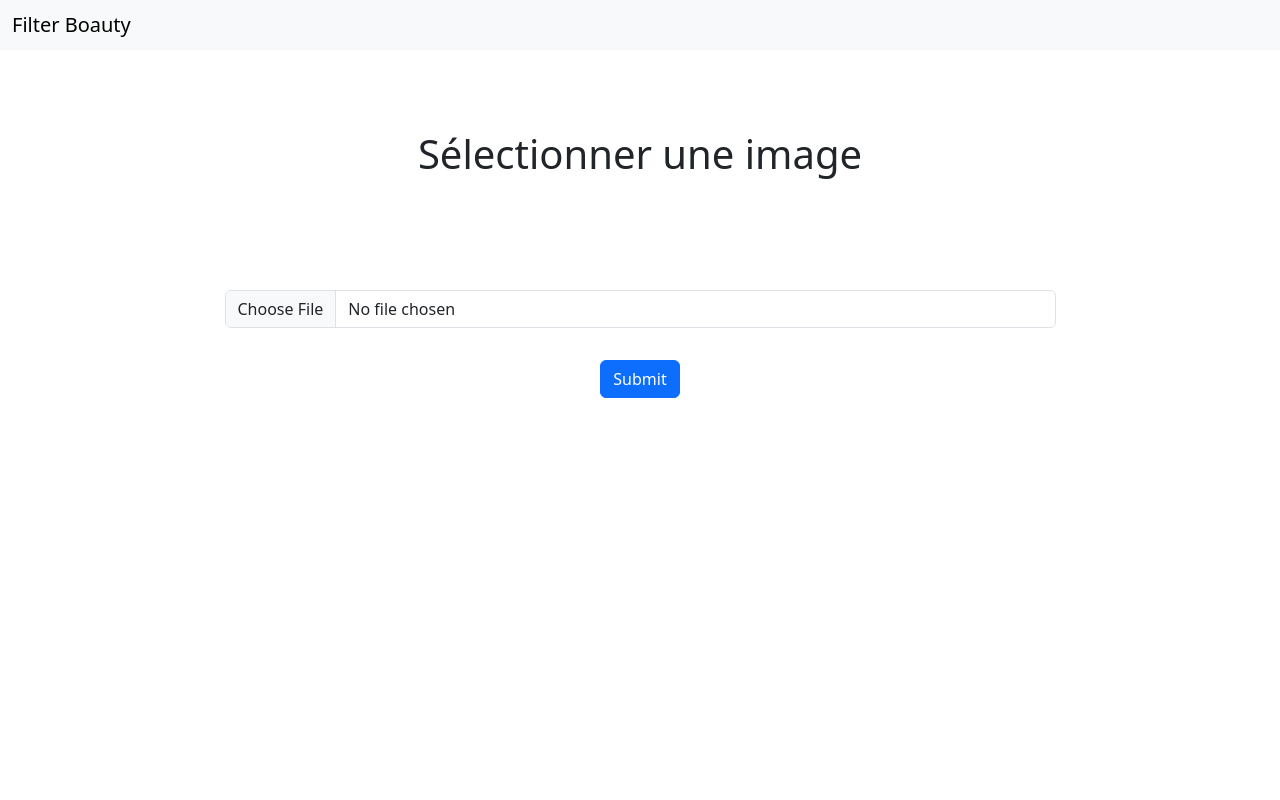
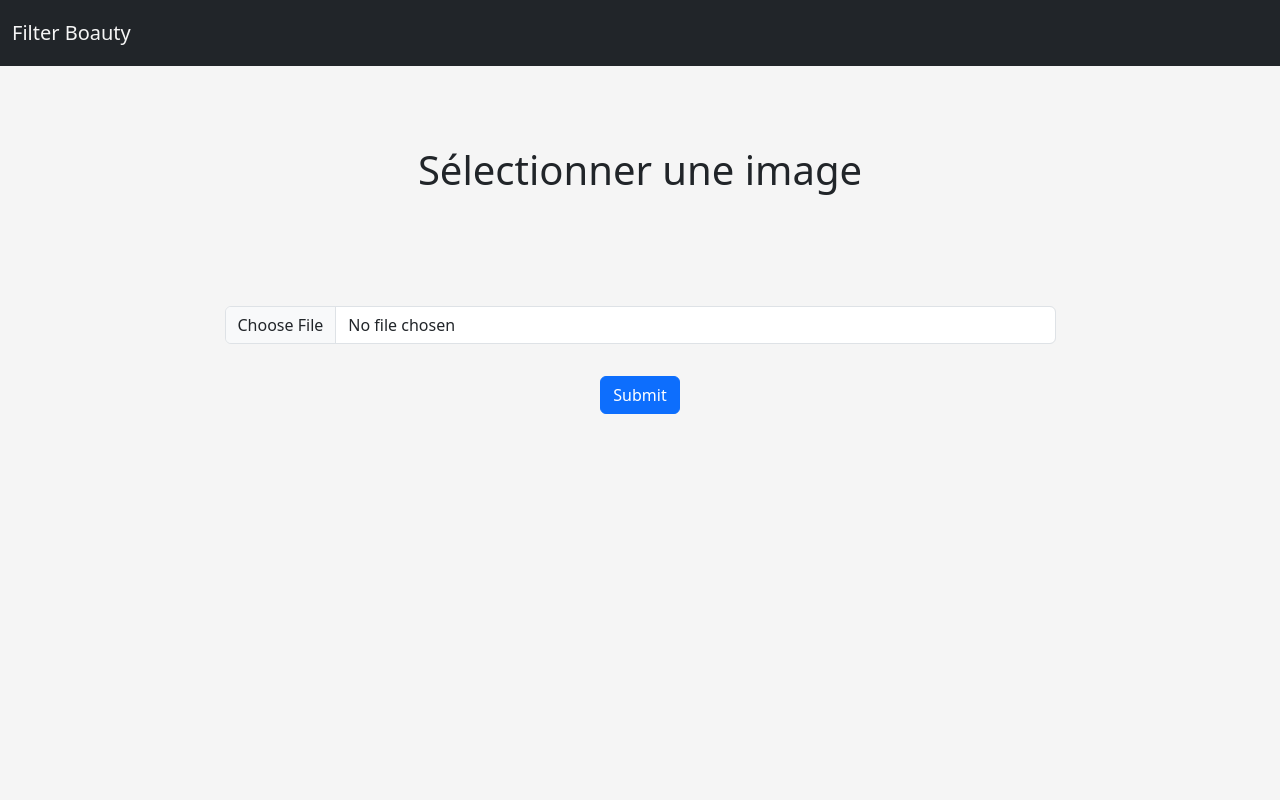
Before and after one commit to gurvanrenault/filterBoauty, a Django app: page / in a window 1280 px wide. Run offline with Django 4.2, Linux system fonts and the light colour scheme; some libraries are stand-ins or nearby versions.

Commit message:
Finalisation style

```diff
--- a/src/filterBoauty/forms/SelectFilterFormular.py
+++ b/src/filterBoauty/forms/SelectFilterFormular.py
@@ -6,8 +6,10 @@ from filterBoauty.models.ImageHandler import ImageHandler
 """
 FILTER_CHOICES =(
     ("sepia", "Sepia"),
-    ("indie", "Indie")
+    ("indie", "Indie"),
+    ("antartica", "Antartica"),
+    ("farwest", "Far west")
 )
 class SelectFilterFormular(forms.Form):
 
-     filter = forms.ChoiceField(choices=FILTER_CHOICES, widget=forms.Select(attrs={'class':'form-control'}))
+     filter = forms.ChoiceField(label=("Veuillez choisir le filtre de votre choix"),choices=FILTER_CHOICES, widget=forms.Select(attrs={'class':'form-control'}))
--- a/src/static/filterBoauty/style.css
+++ b/src/static/filterBoauty/style.css
@@ -1,6 +1,9 @@
+@import url("https://cdn.jsdelivr.net/npm/bootstrap-icons@1.3.0/font/bootstrap-icons.css");
+
 html, body {
     height: 100%;
     width: 100%;
+    background-color: whitesmoke;
 }
 #fileform{
     height: 100%;
@@ -17,10 +20,29 @@ h1{
 
 }
 .textCarousel{
-    -webkit-text-stroke: 1px #000;
+    -webkit-text-stroke: 0.25px black;
     position: absolute;
-    top: 10%;
-    left: 39%;
-    font-size: 3em;
-    color: #f5f5f5;
+    top: 2%;
+    text-align: center;
+    font-size: 3.15em;
+    color: white;
+    left: 5%;
+    opacity: 0.9;
+
 }
+.carousel-item  img{
+    border-radius: 2%;
+}
+nav{
+    height: 66px;
+}
+.title {
+    color: whitesmoke;
+}
+a{
+    color: whitesmoke;
+    text-decoration: none;
+}
+.title:hover{
+    color: white;
+}
--- a/src/templates/filters.html
+++ b/src/templates/filters.html
@@ -1,6 +1,6 @@
 {% include "includes/header.html"%}
 
-    <h1>Choisir un filtre pour votre image/h1>
+    <h1>Choisir un filtre pour votre image</h1>
     <div class="container">
         <div class="row">
 
@@ -37,11 +37,9 @@
                     </div>
                     <a class="carousel-control-prev" href="#carouselExampleIndicators" role="button" data-slide="prev">
                         <span class="carousel-control-prev-icon" aria-hidden="true"></span>
-                        <span class="sr-only">Precedent</span>
                     </a>
                     <a class="carousel-control-next" href="#carouselExampleIndicators" role="button" data-slide="next">
                         <span class="carousel-control-next-icon" aria-hidden="true"></span>
-                        <span class="sr-only">Suivant</span>
                     </a>
                 </div>
             </div>
--- a/src/templates/includes/header.html
+++ b/src/templates/includes/header.html
@@ -11,9 +11,13 @@
     <title>Filter Boauty</title>
     </head>
     <body>
-        <nav class="navbar bg-light">
+        <nav class="navbar bg-dark">
         <div class="container-fluid">
-          <span class="navbar-brand mb-0 h1">Filter Boauty</span>
+          <span class="navbar-brand mb-0 h1 title">
+            <a href="/" >
+              Filter Boauty
+            </a>
+          </span>
         </div>
       </nav>
 </html>
```
